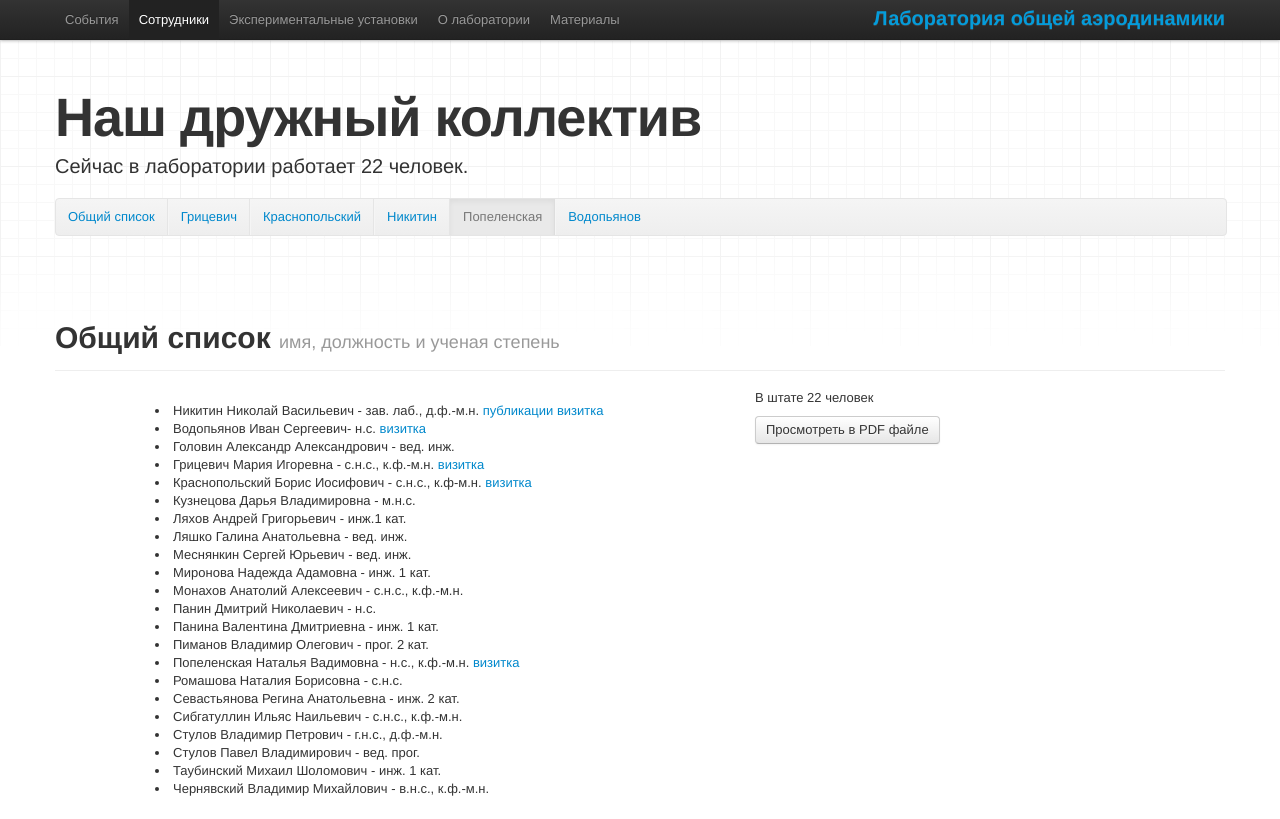
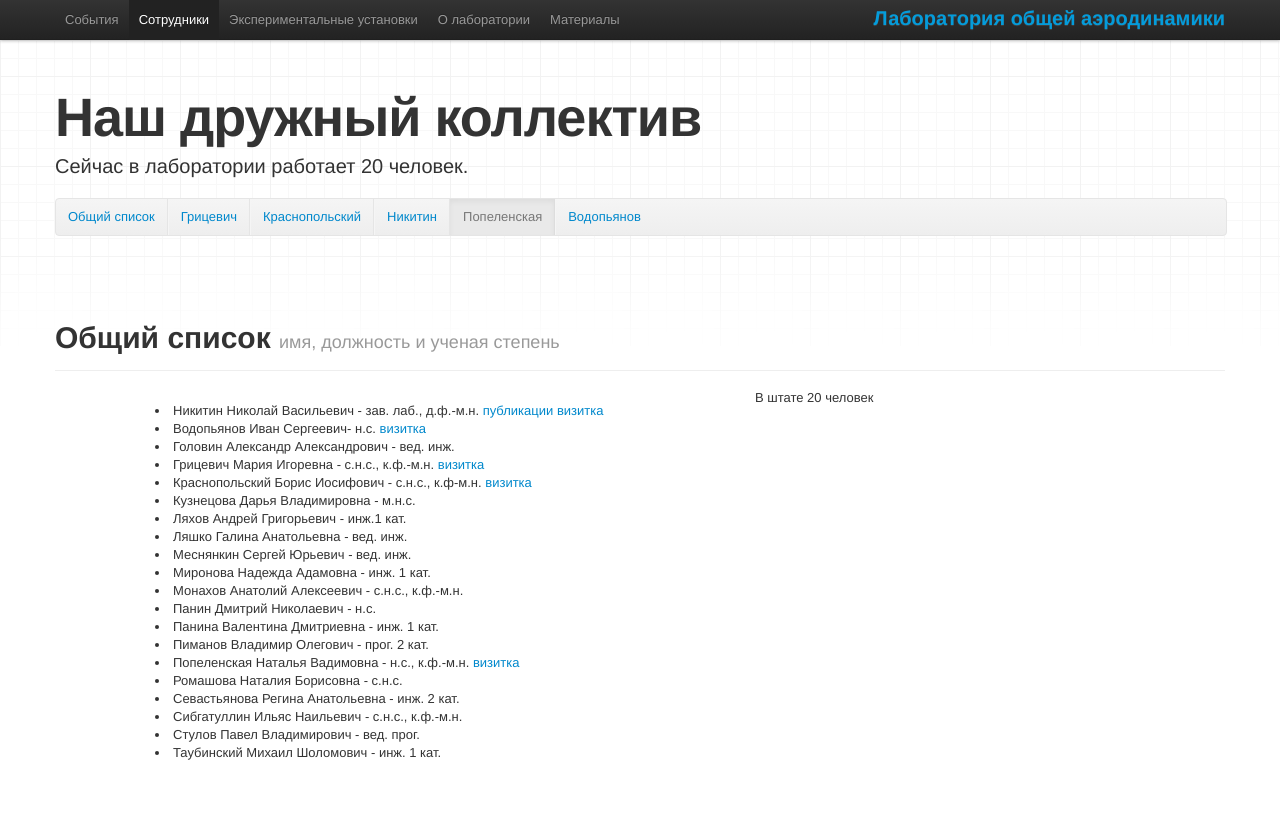
Before and after one commit to pimanov/lab102, a plain HTML site: page people.html in a window 1280 px wide. Shown: the top 819 px of the page. Drawn offline with Linux system fonts and the light colour scheme.

Commit message:
peopel 22 -> 20

```diff
--- a/people.html
+++ b/people.html
@@ -74,7 +74,7 @@
       ================================================== -->
       <header class="jumbotron subhead" id="overview">
         <h1>Наш дружный коллектив</h1>
-        <p class="lead">Сейчас в лаборатории работает 22 человек. </p>
+        <p class="lead">Сейчас в лаборатории работает 20 человек. </p>
         <div class="subnav">
           <ul class="nav nav-pills">
             <li><a href="#list">Общий список</a></li>
@@ -99,8 +99,8 @@
   <div class="row">
     <div class="span6 offset1">
       <dl>
-		<li>Никитин Николай Васильевич - зав. лаб., д.ф.-м.н. 		<a href="./notes.html#NNVPub">публикации</a>
-																			<a href="./people.html#NNV">визитка</a></li>
+		<li>Никитин Николай Васильевич - зав. лаб., д.ф.-м.н. 			<a href="./notes.html#NNVPub">публикации</a>
+											<a href="./people.html#NNV">визитка</a></li>
 		<li>Водопьянов Иван Сергеевич- н.с.                    	     		<a href="./people.html#VIS">визитка</a></li>
 		<li>Головин Александр Александрович - вед. инж.</li>
 		<li>Грицевич Мария Игоревна - с.н.с., к.ф.-м.н.                		<a href="./people.html#GMI">визитка</a></li>
@@ -114,19 +114,16 @@
 		<li>Панин Дмитрий Николаевич - н.с.</li>
 		<li>Панина Валентина  Дмитриевна - инж. 1 кат.</li>
 		<li>Пиманов Владимир  Олегович - прог. 2 кат.</li>
-		<li>Попеленская Наталья Вадимовна - н.с., к.ф.-м.н.		 			<a href="./people.html#PNV">визитка</a></li>
+		<li>Попеленская Наталья Вадимовна - н.с., к.ф.-м.н.		 	<a href="./people.html#PNV">визитка</a></li>
 		<li>Ромашова Наталия Борисовна - с.н.с.</li>
 		<li>Севастьянова Регина Анатольевна - инж. 2 кат.</li>
 		<li>Сибгатуллин Ильяс Наильевич - с.н.с., к.ф.-м.н.</li>
-		<li>Стулов Владимир Петрович - г.н.с., д.ф.-м.н.</li>
 		<li>Стулов Павел  Владимирович - вед. прог.</li>
 		<li>Таубинский Михаил Шоломович - инж. 1 кат.</li>
-		<li>Чернявский Владимир Михайлович - в.н.с., к.ф.-м.н.</li>
 	  </dl><!-- /.span -->
 	</div>
 	<div class="span5">
-	  <p>В штате 22 человек</p>
-	  <p><a class="btn" target="_blank" href="./docs/lab102people.pdf"> Просмотреть в PDF файле </a></p>
+	  <p>В штате 20 человек</p>
     </div>
   </div><!-- /.row -->
 </section>
```
